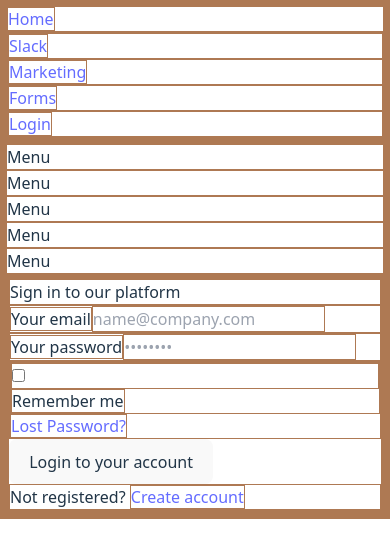
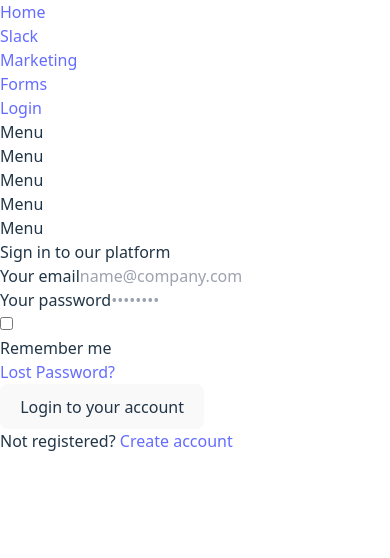
Before and after one commit to yurivasconcelos/old-yurivasconcelos.github.io, a React (Vite) app: page / in a window 390 px wide. Shown: the top 558 px of the page. Built offline with nearby package versions, Linux system fonts and the light colour scheme.

Commit message:
fix navbar and remove borders to check mobile

```diff
--- a/src/components/Navbar.tsx
+++ b/src/components/Navbar.tsx
@@ -4,7 +4,7 @@ import { Link } from 'react-router-dom';
 const Navbar: React.FC = () => {
   return (
     <>
-      <header className='py-2 pl-4 text-black bg-gray-800'>
+      <header className='py-2 pl-4 text-black bg-gray-800 font-extrabold'>
         <div id='nav' className='flex flex-row p-2 text-sm lg:text-base'>
           <div className='flex-grow justify-items-center'>
             <Link to={`test`}>Home</Link>
--- a/src/index.css
+++ b/src/index.css
@@ -25,11 +25,11 @@ html {
 
 /* debug */
 
-* {
+/* * {
   border-width: 1px;
   border-style: solid;
   border-color: #ae7953;
-}
+} */
 
 body {
   margin: 0;
```
